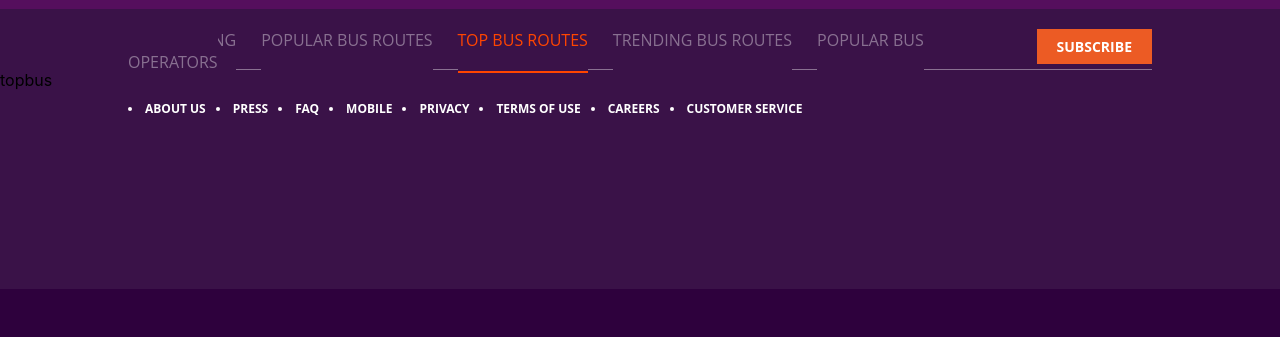
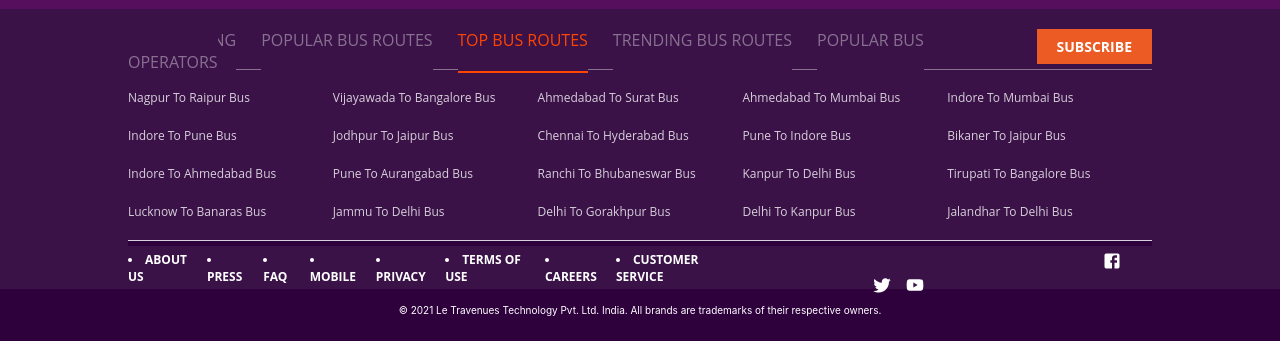
Before and after one commit to Sathyaprakashsp666/team-ixigo.com, a React (Create React App) app in the folder main/: page /top_bus in a window 1280 px wide. Shown: the part 2780-3121 px from the top of the page. Built offline with nearby package versions, Linux system fonts and the light colour scheme.

Commit message:
footer is completed

```diff
--- a/main/src/Components/Footer/Busbooking.jsx
+++ b/main/src/Components/Footer/Busbooking.jsx
@@ -1,5 +1,5 @@
 import React from 'react'
-import style from "./Footer.module.css"
+import style from './Footer.module.css'
 
 const Busbooking = () => {
   return (
@@ -15,7 +15,18 @@ const Busbooking = () => {
         buses, deluxe or super deluxe. There are also the Volvo AC and non AC
         buses, Mercedes, Express and other private buses and they hardly ever
         need to be booked in advance. Although, pre- booking of bus tickets is
-        advisable.
+        advisable. ixigo provides online bus booking services throughout the
+        length of the country with amazing deals on bus ticket prices. If you’re
+        looking for the cheapest bus ticket prices, head straight to our online
+        bus ticket booking platform as soon as possible. With 1000+ buses
+        between 200 cities across the country, finding the perfect deal for your
+        travel plans will never be a hassle. The buses run by the state
+        government are usually more reliable. In case of a breakdown, another
+        bus is sent to drop the passengers. Although, government-owned buses get
+        sold out very fast. If you have already planned your trip, it is
+        suggested to make the online bus booking in advance to get the bus and
+        seat of your choice. On ixigo, you can make bus tickets booking of
+        different routes across the country.
       </p>
     </div>
   )
--- a/main/src/Components/Footer/Footer.jsx
+++ b/main/src/Components/Footer/Footer.jsx
@@ -2,6 +2,9 @@ import React from 'react'
 import style from './Footer.module.css'
 import Routes from './Routes'
 import FooterLink from './FooterLink'
+import FacebookIcon from '@material-ui/icons/Facebook'
+import TwitterIcon from '@material-ui/icons/Twitter'
+import YouTubeIcon from '@material-ui/icons/YouTube'
 
 const Footer = () => {
   var footerDescription = [
@@ -14,6 +17,7 @@ const Footer = () => {
     'CAREERS',
     'CUSTOMER SERVICE'
   ]
+
   return (
     <div>
       <div className={style.first_Container}>
@@ -42,13 +46,23 @@ const Footer = () => {
           <Routes />
         </div>
         <div className={style.footerDescription}>
-          {footerDescription.map(item=>{
-            return (<li>{item}</li>)
+          {footerDescription.map(item => {
+            return <li>{item}</li>
           })}
+          <span>
+            <FacebookIcon
+              fontSize='small'
+              style={{ marginLeft: '18vw', marginRight: '1vw' }}
+            />
+            <TwitterIcon fontSize='small' style={{ marginRight: '1vw' }} />
+            <YouTubeIcon fontSize='small' />
+          </span>
         </div>
       </div>
 
-      <div className={style.Footer_third_container}></div>
+      <div className={style.Footer_third_container}>
+      © 2021 Le Travenues Technology Pvt. Ltd. India. All brands are trademarks of their respective owners.
+      </div>
     </div>
   )
 }
--- a/main/src/Components/Footer/Footer.module.css
+++ b/main/src/Components/Footer/Footer.module.css
@@ -11,6 +11,7 @@ body {
   color: #fff;
   box-sizing: border-box;
   font-family: 'Open Sans', Helvetica, Arial, sans-serif;
+  text-align: "-webkit-match-parent";
   display: block;
 }
 .text {
@@ -21,6 +22,7 @@ body {
   color: #fff;
   margin-left: 10vw;
   font-family: 'Open Sans', Helvetica, Arial, sans-serif;
+  text-align: "-webkit-match-parent";
   margin-bottom: 9px;
   margin-top: 30px;
 }
@@ -29,6 +31,7 @@ span {
   color: #fff;
   margin-left: 10vw;
   font-family: 'Open Sans', Helvetica, Arial, sans-serif;
+  text-align: "-webkit-match-parent";
 
   margin-bottom: px;
 }
@@ -53,6 +56,7 @@ span {
   padding: 8px 20px;
   font-weight: bold;
   font-family: 'Open Sans', Helvetica, Arial, sans-serif;
+  text-align: "-webkit-match-parent";
   font-size: 14px;
   border: none;
 }
@@ -69,8 +73,12 @@ span {
 }
 .Footer_third_container {
   background-color: #2e013d;
-  height: 6vh;
+  height: 5vh;
   width: 100vw;
+  text-align: center;
+  font-size: 10px;
+  padding-top: 15px;
+  color: #fff;
 }
 
 .footer_button {
@@ -93,35 +101,57 @@ span {
   color: rgba(255, 255, 255, 0.4);
   background-color: #3a1248;
   text-decoration: none;
+  text-align: "-webkit-match-parent"
 }
-.footerDescription{
+.footerDescription {
   height: 5vh;
   width: 80vw;
-  margin:10px 10vw;
+  margin: 10px 10vw;
   display: flex;
   color: #fff;
   font-size: 12px;
   font-weight: bold;
-  font-family: 'Open Sans', Helvetica, Arial, sans-serif; ;
+  font-family: 'Open Sans', Helvetica, Arial, sans-serif;
+  text-align: "-webkit-match-parent"
 }
-.footerDescription>li{
+.footerDescription > li {
   margin-right: 10px;
 }
 .boxmargin {
   width: 80vw;
-  height: 16vh;
+  height: 20vh;
   border-bottom: 1px solid rgba(255, 255, 255, 0.8);
   margin: 10px 10vw;
-  color:rgba(255, 255, 255, 0.8);
-  box-shadow: 0px 5px 0px #2e013d ;
+  color: rgba(255, 255, 255, 0.8);
+  box-shadow: 0px 5px 0px #2e013d;
+  text-align: "-webkit-match-parent"
 }
 .boxmargin > h3 {
   font-weight: bold;
   font-family: 'Open Sans', Helvetica, Arial, sans-serif;
   font-size: 18px;
-  margin-top: 5vh;
-  margin-bottom: 3vh;
+  margin-top: 3vh;
+  margin-bottom: 4vh;
+  text-align: "-webkit-match-parent"
 }
 .boxmargin > p {
-  font-size: 14px;
+  font-size: 12px;
 }
+
+/* popular bus routes */
+
+.Routes_flot {
+  width: 16vw;
+  height: 30px;
+  font-size: 12px;
+  color: rgba(255, 255, 255, 0.8);
+  font-weight: 400;
+  float: left;
+  text-transform: capitalize;
+  font-size: 12px;
+  margin-top: 8px;
+  font: 12px/1.7 "Open Sans",Helvetica,Arial,sans-serif;
+  cursor: pointer;
+  box-sizing: border-box;
+  text-align: "-webkit-match-parent"
+}
--- a/main/src/Components/Footer/PopularBusOpp.jsx
+++ b/main/src/Components/Footer/PopularBusOpp.jsx
@@ -1,11 +1,38 @@
 import React from 'react'
+import style from "./Footer.module.css"
+
+var popular_route = [
+    'Bangalore To Hyderabad Bus',
+    'Hyderabad To Bangalore Bus',
+    'Delhi To Dehradun Bus',
+    'Delhi To Lucknow Bus',
+    'Lucknow To Delhi Bus',
+    'Dehradun To Delhi Bus',
+    'Pune To Nagpur Bus',
+    'Chennai To Madurai Bus',
+    'Coimbatore To Chennai Bus',
+    'Hyderabad To Mumbai Bus',
+    'Hyderabad To Vijayawada Bus',
+    'Bhopal To Indore Bus',
+    'Vijayawada To Hyderabad Bus',
+    'Agra To Delhi Bus',
+    'Bangalore To Mumbai Bus',
+    'Pune To Bangalore Bus',
+    'Delhi To Agra Bus',
+    'Delhi To Ludhiana Bus',
+    'Mumbai To Bangalore Bus',
+    'Nagpur To Pune Bus'
+  ]
+
 
 const PopularBusOpp = () => {
-    return (
-        <div>
-           popular
+    return  (
+        <div className={style.boxmargin}>
+          {popular_route.map(item => {
+            return <div className={style.Routes_flot}>{item}</div>
+          })}
         </div>
-    )
+      )
 }
 
 export default PopularBusOpp
--- a/main/src/Components/Footer/PopularBusRoutes.jsx
+++ b/main/src/Components/Footer/PopularBusRoutes.jsx
@@ -1,12 +1,41 @@
 import React from 'react'
+import style from "./Footer.module.css"
+
+var popular_route = [
+    'Bangalore To Hyderabad Bus',
+    'Hyderabad To Bangalore Bus',
+    'Delhi To Dehradun Bus',
+    'Delhi To Lucknow Bus',
+    'Lucknow To Delhi Bus',
+    'Dehradun To Delhi Bus',
+    'Pune To Nagpur Bus',
+    'Chennai To Madurai Bus',
+    'Coimbatore To Chennai Bus',
+    'Hyderabad To Mumbai Bus',
+    'Hyderabad To Vijayawada Bus',
+    'Bhopal To Indore Bus',
+    'Vijayawada To Hyderabad Bus',
+    'Agra To Delhi Bus',
+    'Bangalore To Mumbai Bus',
+    'Pune To Bangalore Bus',
+    'Delhi To Agra Bus',
+    'Delhi To Ludhiana Bus',
+    'Mumbai To Bangalore Bus',
+    'Nagpur To Pune Bus'
+  ]
 
 const PopularBusRoutes = () => {
-    return (
-        <div>
-            popular bus rout
 
-        </div>
-    )
+  return (
+      <div className={style.boxmargin}>
+
+      {popular_route.map(item=>{
+          return (
+              <div className={style.Routes_flot}>{item}</div>
+          )
+      })}
+      </div>
+  )
 }
 
 export default PopularBusRoutes
--- a/main/src/Components/Footer/TopBusRoutes.jsx
+++ b/main/src/Components/Footer/TopBusRoutes.jsx
@@ -1,11 +1,37 @@
 import React from 'react'
+import style from './Footer.module.css'
+
+var topBus = [
+  'Nagpur To Raipur Bus',
+  'Vijayawada To Bangalore Bus',
+  'Ahmedabad To Surat Bus',
+  'Ahmedabad To Mumbai Bus',
+  'Indore To Mumbai Bus',
+  'Indore To Pune Bus',
+  'Jodhpur To Jaipur Bus',
+  'Chennai To Hyderabad Bus',
+  'Pune To Indore Bus',
+  'Bikaner To Jaipur Bus',
+  'Indore To Ahmedabad Bus',
+  'Pune To Aurangabad Bus',
+  'Ranchi To Bhubaneswar Bus',
+  'Kanpur To Delhi Bus',
+  'Tirupati To Bangalore Bus',
+  'Lucknow To Banaras Bus',
+  'Jammu To Delhi Bus',
+  'Delhi To Gorakhpur Bus',
+  'Delhi To Kanpur Bus',
+  'Jalandhar To Delhi Bus'
+]
 
 const TopBusRoutes = () => {
-    return (
-        <div>
-        topbus
-        </div>
-    )
+  return (
+    <div className={style.boxmargin}>
+      {topBus.map(item => {
+        return <div className={style.Routes_flot}>{item}</div>
+      })}
+    </div>
+  )
 }
 
 export default TopBusRoutes
--- a/main/src/Components/Footer/TradingBusRoutes.jsx
+++ b/main/src/Components/Footer/TradingBusRoutes.jsx
@@ -1,11 +1,37 @@
 import React from 'react'
+import style from './Footer.module.css'
+
+var trdingRoutes = [
+  'Pune To Mumbai Bus',
+  'Bangalore To Coimbatore Bus',
+  'Goa To Bangalore Bus',
+  'Patna To Delhi Bus',
+  'Bangalore To Pune Bus',
+  'Madurai To Chennai Bus',
+  'Jaipur To Jodhpur Bus',
+  'Coimbatore To Bangalore Bus',
+  'Jaipur To Udaipur Bus',
+  'Goa To Hyderabad Bus',
+  'Bangalore To Mangalore Bus',
+  'Siliguri To Kolkata Bus',
+  'Ahmedabad To Udaipur Bus',
+  'Goa To Pune Bus',
+  'Gorakhpur To Delhi Bus',
+  'Amritsar To Delhi Bus',
+  'Delhi To Jalandhar Bus',
+  'Ludhiana To Delhi Bus',
+  'Mumbai To Hyderabad Bus',
+  'Kolkata To Bhubaneswar Bus'
+]
 
 const TradingBusRoutes = () => {
-    return (
-        <div>
-            trading
-        </div>
-    )
+  return (
+    <div className={style.boxmargin}>
+      {trdingRoutes.map(item => {
+        return <div className={style.Routes_flot}>{item}</div>
+      })}
+    </div>
+  )
 }
 
 export default TradingBusRoutes
```
